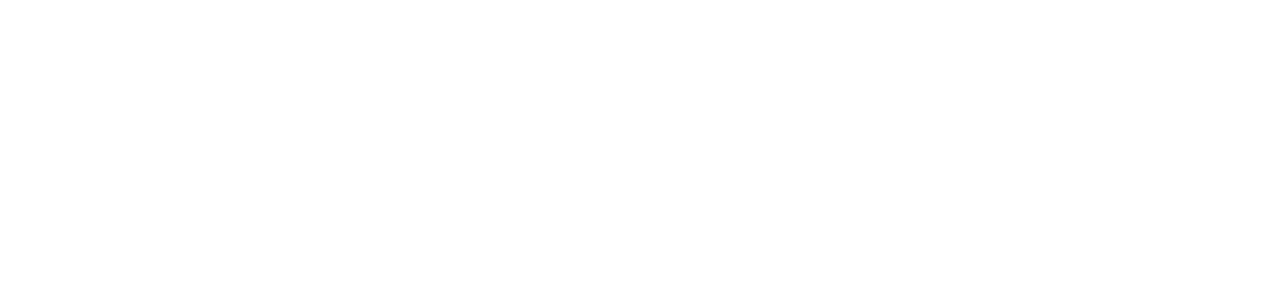
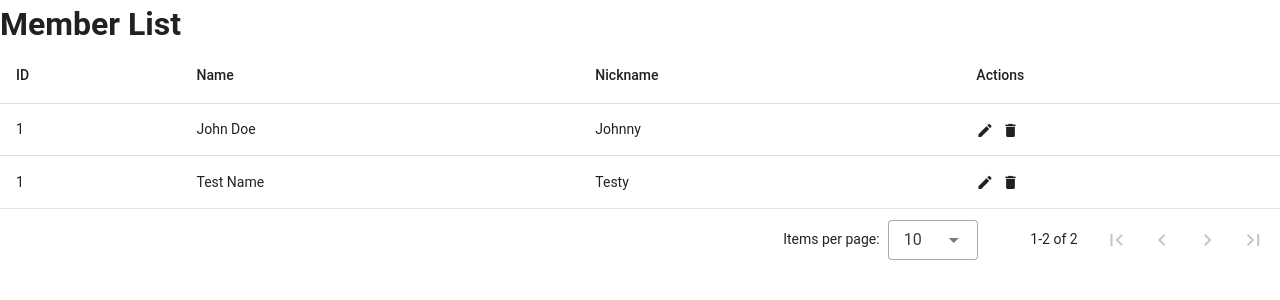
Before and after one commit to Nakanishi21/my-nuxt-app, a Nuxt app: page /member/list in a window 1280 px wide. Before the commit this address had no page. Shown: the top 300 px of the page. Built offline with nearby package versions, Linux system fonts and the light colour scheme.

Commit message:
メンバー一覧画面追加

```diff
--- a/app.vue
+++ b/app.vue
@@ -1,5 +1,7 @@
 <template>
-  <div>
-    <NuxtPage />
-  </div>
+  <NuxtLayout>
+    <v-app>
+      <NuxtPage />
+    </v-app>
+  </NuxtLayout>
 </template>
--- a/pages/index.vue
+++ b/pages/index.vue
@@ -1,5 +1,6 @@
 <template>
     <div>
-        <h1>Hello World!</h1>
+        <h1>システム(仮)</h1>
+        <h2><nuxt-link to="/member/list">Member List</nuxt-link></h2>
     </div>
 </template>
--- /dev/null
+++ b/pages/member/list.vue
@@ -0,0 +1,28 @@
+<template>
+	<h1>Member List</h1>
+
+  <v-data-table :headers="headers" :items="items">
+		<template v-slot:item.actions="{ item }">
+      <v-icon size="small" class="me-2" @click="">
+        mdi-pencil
+      </v-icon>
+      <v-icon size="small" @click=""> mdi-delete </v-icon>
+    </template>
+	</v-data-table>
+</template>
+
+<script setup>
+	const headers = [
+		{ title: 'ID', value: 'id' },
+		{ title: 'Name', value: 'name' },
+		{ title: 'Nickname', value: 'nickname' },
+		{ title: 'Actions', value: 'actions' }
+	]
+
+	// TODO - get data from API
+	const items = [
+		{ id: 1, name: "John Doe", nickname: 'Johnny'},
+		{ id: 1, name: "Test Name", nickname: 'Testy'}
+	]
+
+</script>
```
